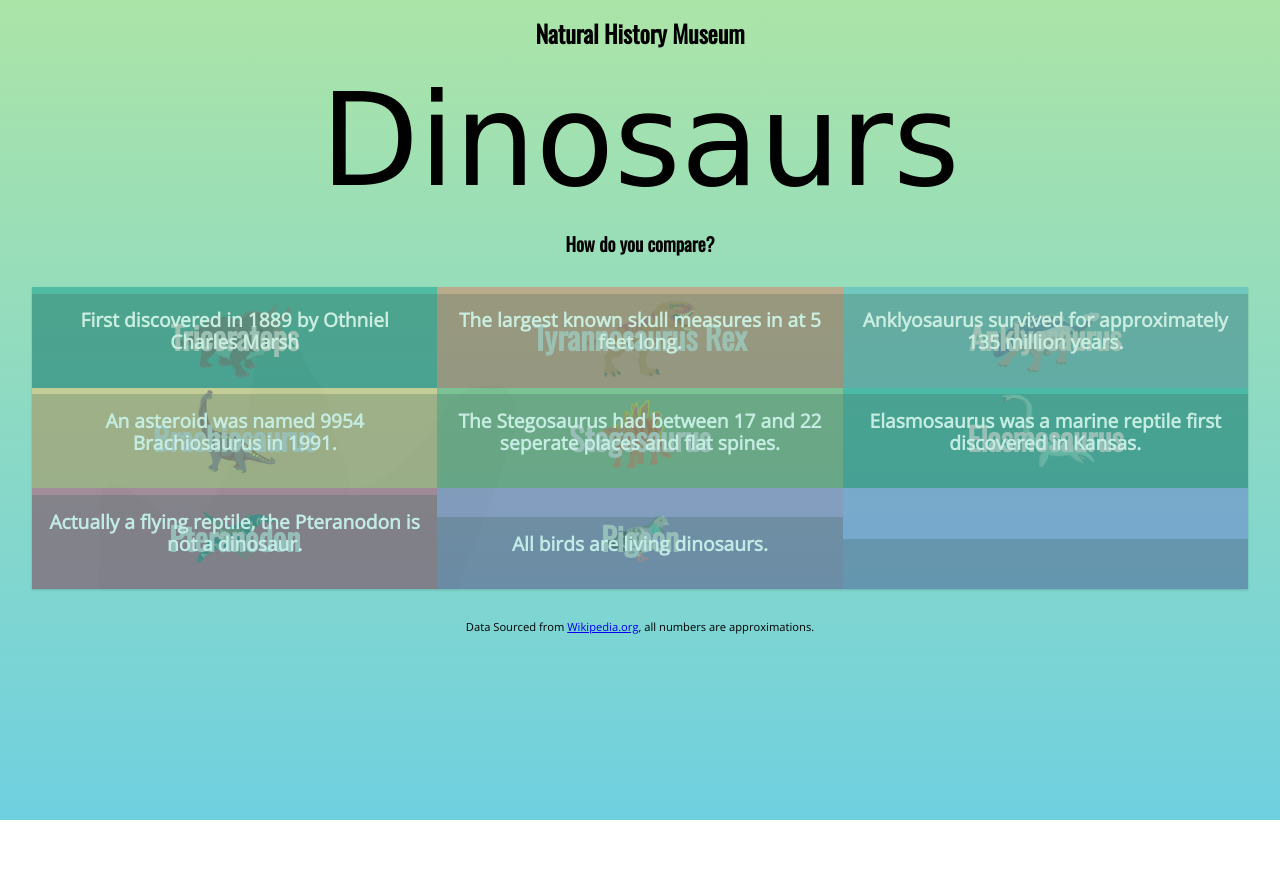
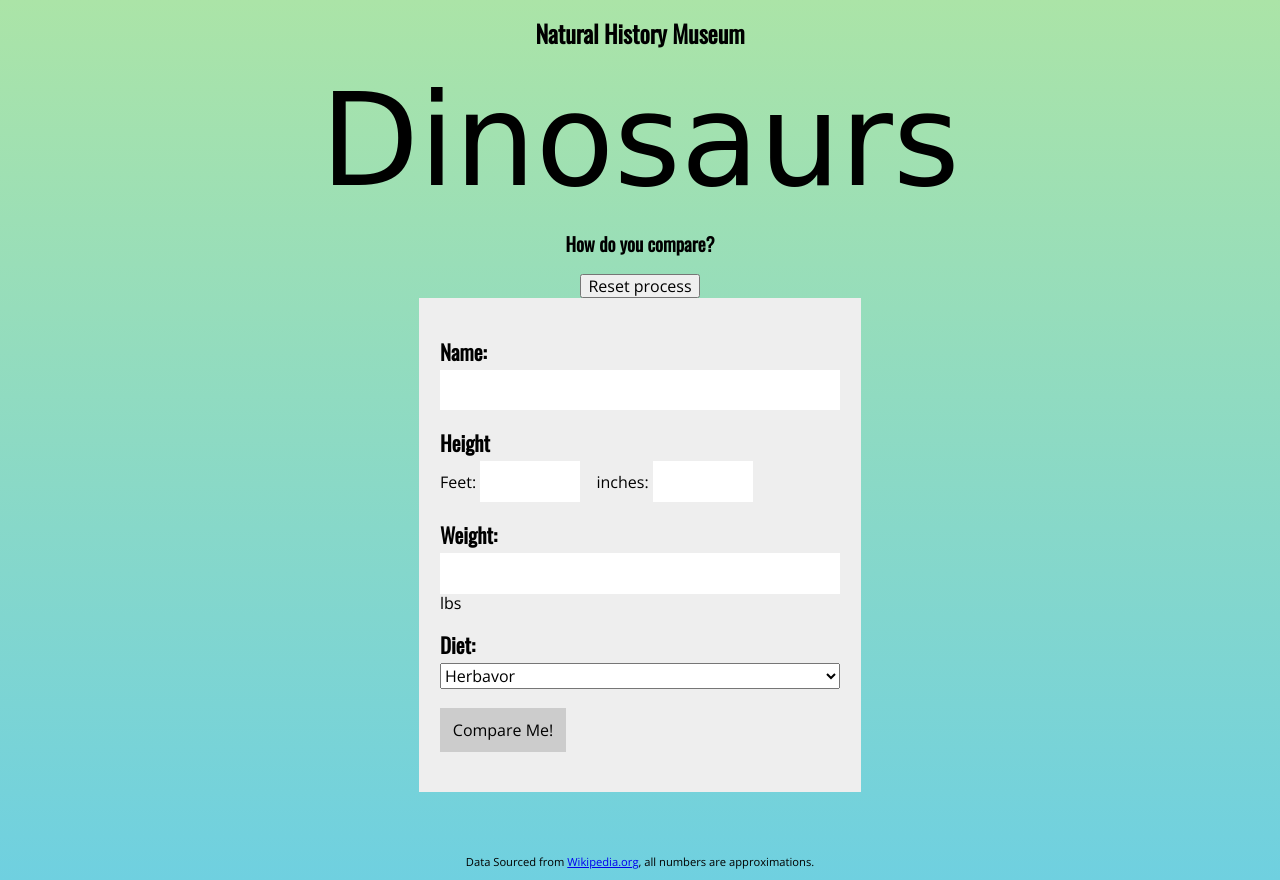
Before and after one commit to hamzahkhan/udacity-js-dinosaur, a plain HTML site: page index.html in a window 1280 px wide. Before the commit the page ends 820 px from the top, so only its background shows below. Drawn offline with nearby package versions, Linux system fonts and the light colour scheme; a web font is replaced by a local one.

Commit message:
improved loading, reset functionality and random grid output

```diff
--- a/app.js
+++ b/app.js
@@ -8,7 +8,7 @@
                 "where": "North America",
                 "when": "Late Cretaceous",
                 "color": "#009687f5",
-                "image": "url('images/triceratops.png')",
+                "image": "images/triceratops.png",
                 "fact": "First discovered in 1889 by Othniel Charles Marsh"
             },
             {
@@ -19,7 +19,7 @@
                 "where": "North America",
                 "when": "Late Cretaceous",
                 "color": "#dc7657f5",
-                "image": "url('images/tyrannosaurus rex.png')",
+                "image": "images/tyrannosaurus rex.png",
                 "fact": "The largest known skull measures in at 5 feet long."
             },
             {
@@ -30,7 +30,7 @@
                 "where": "North America",
                 "when": "Late Cretaceous",
                 "color": "#4bb3c1fa",
-                "image": "url('images/anklyosaurus.png')",
+                "image": "images/anklyosaurus.png",
 
                 "fact": "Anklyosaurus survived for approximately 135 million years."
             },
@@ -42,7 +42,7 @@
                 "where": "North America",
                 "when": "Late Jurasic",
                 "color": "#fac069f9",
-                "image": "url('images/brachiosaurus.png')",
+                "image": "images/brachiosaurus.png",
                 "fact": "An asteroid was named 9954 Brachiosaurus in 1991."
             },
             {
@@ -53,7 +53,7 @@
                 "where": "North America, Europe, Asia",
                 "when": "Late Jurasic to Early Cretaceous",
                 "color": "#67a866f9",
-                "image": "url('images/stegosaurus.png')",
+                "image": "images/stegosaurus.png",
                 "fact": "The Stegosaurus had between 17 and 22 seperate places and flat spines."
             },
             {
@@ -64,7 +64,7 @@
                 "where": "North America",
                 "when": "Late Cretaceous",
                 "color": "#009687f5",
-                "image": "url('images/elasmosaurus.png')",
+                "image": "images/elasmosaurus.png",
                 "fact": "Elasmosaurus was a marine reptile first discovered in Kansas."
             },
             {
@@ -75,7 +75,7 @@
                 "where": "North America",
                 "when": "Late Cretaceous",
                 "color": "#b94169fa",
-                "image": "url('images/pteranodon.png')",
+                "image": "images/pteranodon.png",
                 "fact": "Actually a flying reptile, the Pteranodon is not a dinosaur."
             },
             {
@@ -86,7 +86,7 @@
                 "where": "World Wide",
                 "when": "Holocene",
                 "color": "#7f62b3fa",
-                "image": "url('images/pigeon.png')",
+                "image": "images/pigeon.png",
                 "fact": "All birds are living dinosaurs."
             }
         ]
@@ -112,7 +112,7 @@
         const {species, weight, height, diet, where, when, fact, color, image} = data;
         const dinoObj = new Dino(species, weight, height, diet, where, when, fact,color, image);
         return dinoObj;
-    })
+    }).sort(() => 0.5-Math.random())
 
 
     // Create Human Object
@@ -147,14 +147,22 @@
 
     // Create Dino Compare Method 1
     // NOTE: Weight in JSON file is in lbs, height in inches.
+    function compareOne(){
 
+    }
 
     // Create Dino Compare Method 2
     // NOTE: Weight in JSON file is in lbs, height in inches.
+    function compareTwo(){
+
+    }
 
 
     // Create Dino Compare Method 3
     // NOTE: Weight in JSON file is in lbs, height in inches.
+    function compareThree(){
+
+    }
 
 
     // Generate Tiles for each Dino in Array
@@ -163,48 +171,26 @@
         for (let i = 0; i < 9; i++){
             let gridElement = document.createElement("div");
             gridElement.className = "grid-item"
+
             let innerGridHeader = document.createElement("h3");
             let innerGridFact = document.createElement("p");
-            let innerGridImage = document.createElement("div");
+            let innerGridImage = document.createElement("img");
             gridElement.id = "grid" + i;
 
             if (dinosArray[i]){
                 // call a function to render the CSS for each grid element
                 innerGridHeader.innerText = dinosArray[i].species;
-                // gridElement.style.backgroundImage = "url('https://static.wikia.nocookie.net/jurassicworld-evolution/images/9/96/Trikethumb.png/revision/latest?cb=20190817153424')";
-                // gridElement.style.background  = "#f3f3f3 url('https://static.wikia.nocookie.net/jurassicworld-evolution/images/9/96/Trikethumb.png/revision/latest?cb=20190817153424') no-repeat ";
-                // #009687f5 url('images/triceratops.png')
-
-
-                gridElement.style.background  =  dinosArray[i].color + " " + dinosArray[i].image +  " no-repeat center";
-
-                gridElement.style.backgroundSize = "contain";
+                innerGridImage.setAttribute("src",dinosArray[i].image )
                 innerGridFact.innerText = dinosArray[i].fact;
-
-                // renderGridItem(i);
-
             }
             gridElement.appendChild(innerGridHeader)
-            // gridElement.appendChild(innerGridImage)
+            gridElement.appendChild(innerGridImage)
             gridElement.appendChild(innerGridFact)
 
             // gridContainer.appendChild(gridElement)
             tilesArray.push(gridElement)
         }
         return tilesArray
-    }
-
-    // render i'th grid and return a div
-    function renderGridItem(i) {
-
-    }
-
-    // Add tiles to DOM
-
-    function addTilestoDom(item){
-
-        // call generateTiles => return array of tile data
-        //
     }
 
     // creates parent DIV and adds child divs to it
@@ -216,21 +202,24 @@
         generateTiles(dinosArray).forEach(function(item) {
             mainGrid.appendChild(item);
         })
-
-        // return gridContainer
     }
 
 
 // On button click, prepare and display infographic
     function onClickButton () {
-        document.getElementById("dino-compare").style.display = 'none';
-
-        generateInfographic();
-
-
-        // const dinoGrid = addTilesToDom();
-        // document.body.appendChild(generateInfographic());
+        document.getElementById("dino-compare").style.display = "none";
+        // document.getElementById("grid").classList.remove("hideGrid");
+        if(document.getElementById("grid").childNodes.length === 0){
+            generateInfographic();
+        }
+        document.getElementById("grid").style.display = "flex";
     }
 
+    function hideInfoShowForm(){
+        document.getElementById("grid").style.display = "none";
+        document.getElementById("dino-compare").style.display = "block";
+    }
 
-document.getElementById("btn").onclick = onClickButton();
+document.getElementById("btn").onclick = onClickButton;
+
+document.getElementById("restart").onclick = hideInfoShowForm;
--- a/index.html
+++ b/index.html
@@ -1,5 +1,6 @@
 <!DOCTYPE html>
 <html lang="en">
+
 <head>
     <meta charset="UTF-8">
     <meta name="viewport" content="width=device-width, initial-scale=1.0">
@@ -13,11 +14,13 @@
     <!-- Link to app.js with defer till HTML render -->
     <script defer src="app.js"></script>
 </head>
+
 <body>
     <header>
         <h2>Natural History Museum</h2>
         <h1>Dinosaurs</h1>
         <h3>How do you compare?</h3>
+        <button type="button" id="restart">Reset process</button>
     </header>
     <!-- Form to get user input -->
     <form id="dino-compare">
@@ -42,7 +45,9 @@
     <main id="grid"></main>
     <footer>
         <!-- Include information source -->
-        <p class="fine-print">Data Sourced from <a href="https://www.wikipedia.org/">Wikipedia.org</a>, all numbers are approximations.</p>
+        <p class="fine-print">Data Sourced from <a href="https://www.wikipedia.org/">Wikipedia.org</a>, all numbers are
+            approximations.</p>
     </footer>
 </body>
+
 </html>
```
